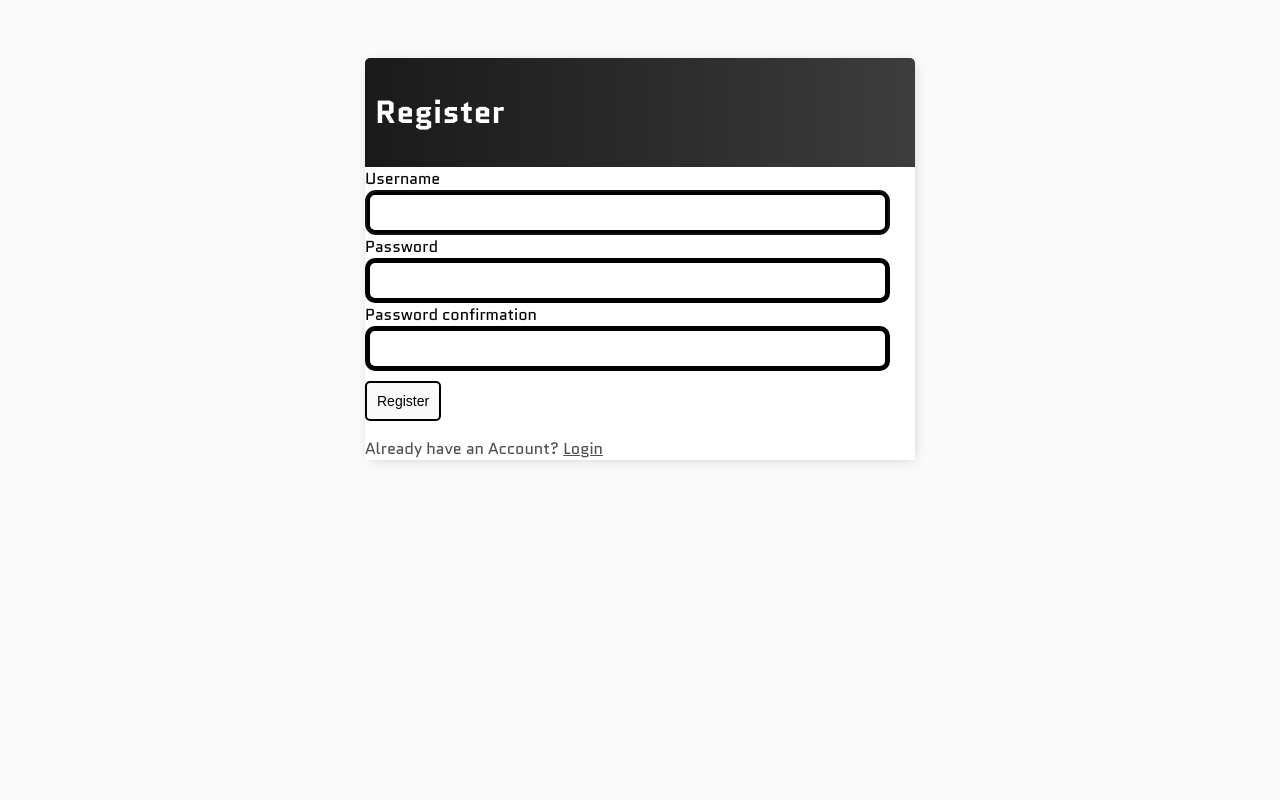
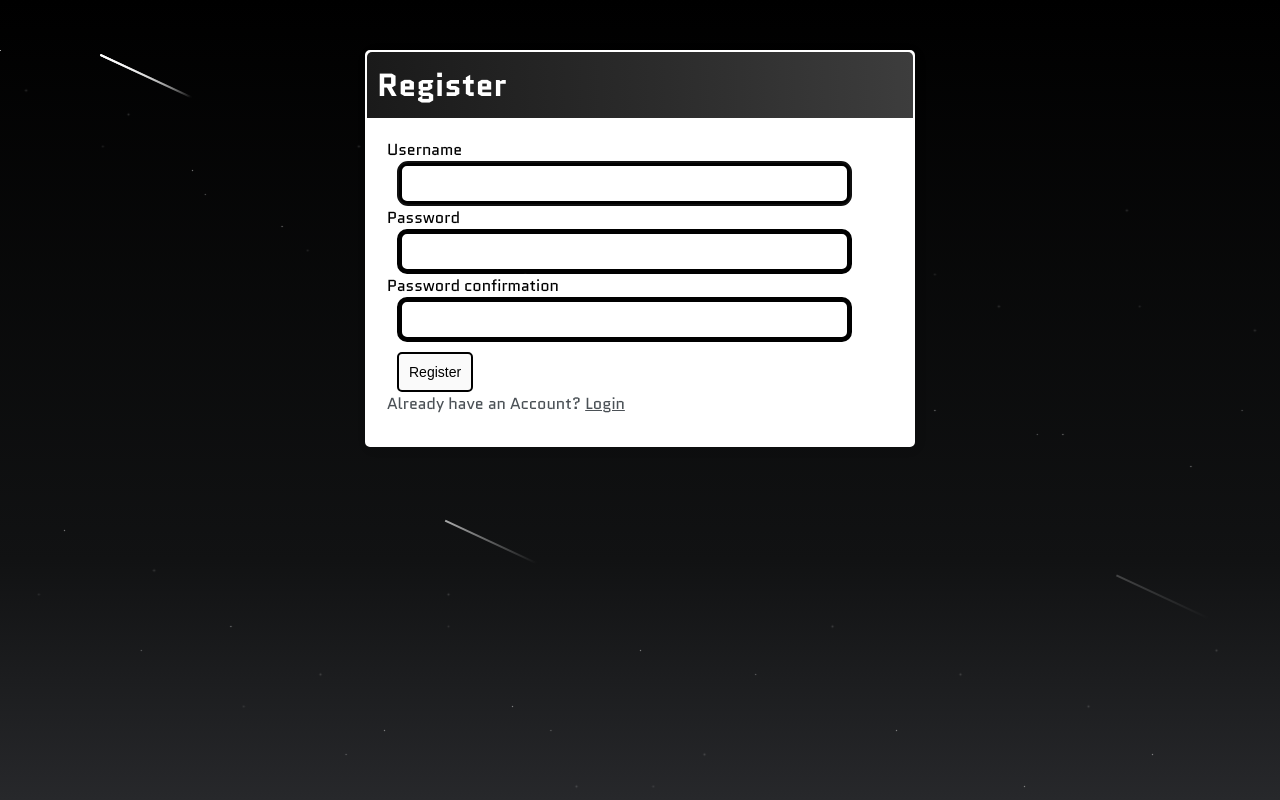
Before and after one commit to Aaryan4701/SOFT-TASK2, a Django app: page /register/ in a window 1280 px wide. Run offline with Django 5.2, Linux system fonts and the light colour scheme.

Commit message:
New Background
Trying to figure out how to move description to bottom

```diff
--- a/base/templates/base/main.html
+++ b/base/templates/base/main.html
@@ -1,3 +1,4 @@
+
 <!DOCTYPE html>
 
 <html>
@@ -14,9 +15,10 @@
 
         <style>
             body {
-                background-color: #FAFAFA;
+                background-color: #000000;
                 font-family: "Quantico", sans-serif;
                 padding-top: 50px;
+                margin: 0;
             }
 
             h1,
@@ -40,6 +42,9 @@
                 background-color: #fff;
                 -webkit-box-shadow: 2px 2px 13px -4px rgba(0, 0, 0, 0.21);
                 box-shadow: 2px 2px 13px -4px rgba(0, 0, 0, 0.21);
+                border-radius: 5px;
+                padding-bottom: 10px;
+                border: 2px solid #FFFFFF;
             }
 
             .header-bar {
@@ -62,10 +67,13 @@
                 padding: 20px;
                 background-color: #fff;
                 border-top: 1px solid rgb(226,226,226);
+                background: transparent;
+                border-top: 1px solid rgb(60,60,60);
             }
 
             .task-title {
                 display: flex;
+                align-items: center;
             }
 
             .task-title a{
@@ -75,17 +83,19 @@
             }
 
             .task-complete-icon {
-                height: 20px;
-                width: 20px;
-                background-color: rgb(105 , 192 , 105);
-                border-radius: 50%;
+                font-size: 27px;
+                color: rgb(105 , 192 , 105);
             }
 
             .task-incomplete-icon {
-                height: 20px;
-                width: 20px;
-                background-color: rgb(218 , 218 , 218);
-                border-radius: 50%;
+               font-size: 27px;
+               color:  rgb(169, 169, 169);
+            }
+
+            .task-description {
+                font-size: 10px;
+                color: #888;
+
             }
 
             .delete-link {
@@ -117,6 +127,7 @@
                 border-radius: 10px;
                 padding: 10px;
                 width: 90%;
+                margin-left: 10px;
             }
 
             label {
@@ -133,10 +144,103 @@
                 border-radius: 5px;
                 cursor: pointer;
                 text-decoration: none;
+                margin-left: 10px;
             }
 
-            .card-blody {
+            .card-body {
                 padding: 20px;
+            }
+
+/* Animated Background */
+            * {
+                margin: 0;
+                padding: 0;
+                box-sizing: border-box;
+            }
+
+            body {
+                min-height: 100vh;
+                background: linear-gradient(to bottom, #000000, #111213 70%, #27282b);
+                overflow: hidden;
+            }
+
+            .stars {
+                width: 1px;
+                height: 1px;
+                position: absolute;
+                background: white;
+                box-shadow: 2vw 5vh 2px white, 10vw 8vh 2px white, 15vw 15vh 1px white,
+                    22vw 22vh 1px white, 28vw 12vh 2px white, 32vw 32vh 1px white,
+                    38vw 18vh 2px white, 42vw 35vh 1px white, 48vw 25vh 2px white,
+                    53vw 42vh 1px white, 58vw 15vh 2px white, 63vw 38vh 1px white,
+                    68vw 28vh 2px white, 73vw 45vh 1px white, 78vw 32vh 2px white,
+                    83vw 48vh 1px white, 88vw 20vh 2px white, 93vw 52vh 1px white,
+                    98vw 35vh 2px white, 5vw 60vh 1px white, 12vw 65vh 2px white,
+                    18vw 72vh 1px white, 25vw 78vh 2px white, 30vw 85vh 1px white,
+                    35vw 68vh 2px white, 40vw 82vh 1px white, 45vw 92vh 2px white,
+                    50vw 75vh 1px white, 55vw 88vh 2px white, 60vw 95vh 1px white,
+                    65vw 72vh 2px white, 70vw 85vh 1px white, 75vw 78vh 2px white,
+                    80vw 92vh 1px white, 85vw 82vh 2px white, 90vw 88vh 1px white,
+                    95vw 75vh 2px white;
+                animation: twinkle 8s infinite linear;
+            }
+
+            .shooting-star {
+                position: absolute;
+                width: 100px;
+                height: 2px;
+                background: linear-gradient(90deg, white, transparent);
+                animation: shoot 3s infinite ease-in;
+            }
+
+            .shooting-star:nth-child(1) {
+                top: 20%;
+                left: -100px;
+                animation-delay: 0s;
+            }
+
+            .shooting-star:nth-child(2) {
+                top: 35%;
+                left: -100px;
+                animation-delay: 1s;
+            }
+
+            .shooting-star:nth-child(3) {
+                top: 50%;
+                left: -100px;
+                animation-delay: 2s;
+            }
+
+            @keyframes twinkle {
+                0%, 100% { opacity: 0.8; }
+                50% { opacity: 0.4; }
+            }
+
+            @keyframes shoot {
+            0% {
+                transform: translateX(0) translateY(0) rotate(25deg);
+                opacity: 1;
+            }
+            100% {
+                transform: translateX(120vw) translateY(50vh) rotate(25deg);
+                opacity: 0;
+            }
+            }
+
+            .stars::after {
+                content: "";
+                position: absolute;
+                width: 1px;
+                height: 1px;
+                background: white;
+                box-shadow: 8vw 12vh 2px white, 16vw 18vh 1px white, 24vw 25vh 2px white,
+                    33vw 15vh 1px white, 41vw 28vh 2px white, 49vw 35vh 1px white,
+                    57vw 22vh 2px white, 65vw 42vh 1px white, 73vw 28vh 2px white,
+                    81vw 48vh 1px white, 89vw 32vh 2px white, 97vw 45vh 1px white,
+                    3vw 68vh 2px white, 11vw 75vh 1px white, 19vw 82vh 2px white,
+                    27vw 88vh 1px white, 35vw 72vh 2px white, 43vw 85vh 1px white,
+                    51vw 92vh 2px white, 59vw 78vh 1px white;
+                animation: twinkle 6s infinite linear reverse;
             }
 
 
@@ -145,13 +249,19 @@
     </head>
     <body>
 
+        <div class="stars"></div>
+        <div class="shooting-star"></div>
+        <div class="shooting-star"></div>
+        <div class="shooting-star"></div>
+        <div class="shooting-star"></div>
+        <div class="shooting-star"></div>
+
+
         <div class="container">
             {% block content %}
 
             {% endblock content %}
         </div>
 
-
-
     </body>
 </html>
```
Also changed, not shown: base/templates/base/task_list.html (+13 -2 lines), base/templates/base/login.html (line endings or trailing spaces), base/templates/base/register.html (line endings or trailing spaces), base/templates/base/task.html (line endings or trailing spaces), base/templates/base/task_confirm_delete.html (line endings or trailing spaces), base/templates/base/task_form.html (line endings or trailing spaces), db.sqlite3, todo_list/settings.py (line endings or trailing spaces).
